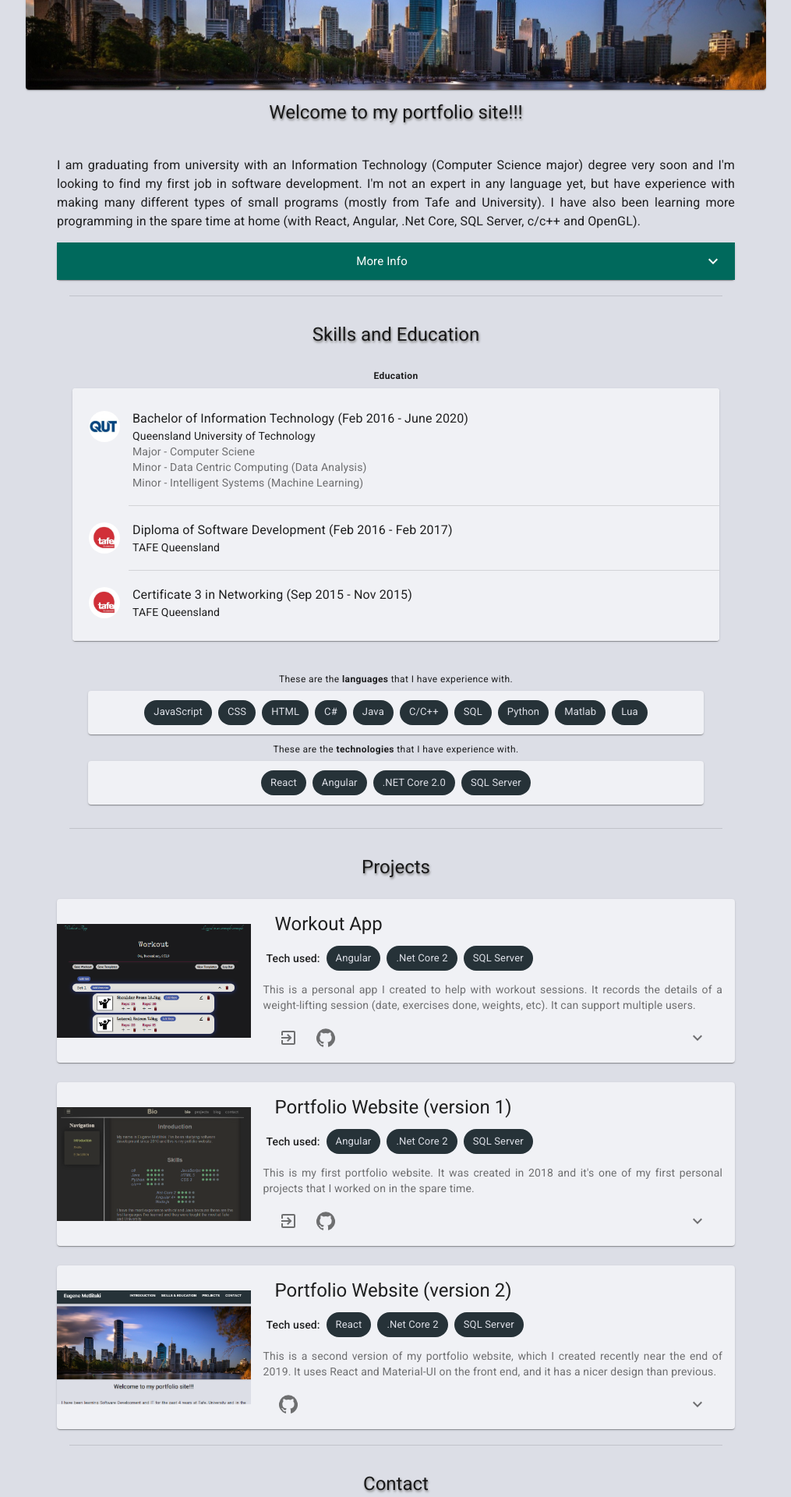
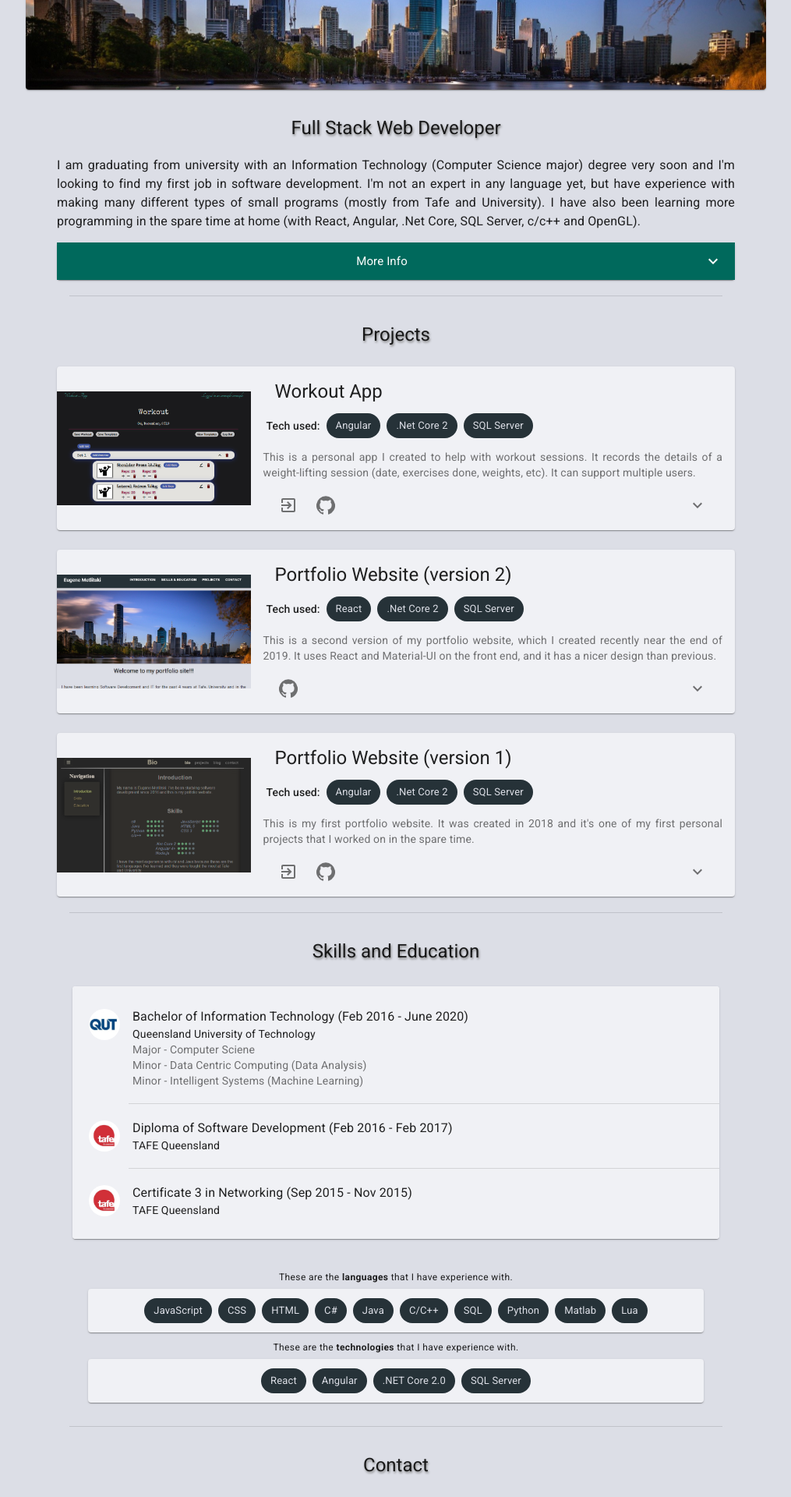
Before and after one commit to EugeneMetlitski/Portfolio-v2, a React (Create React App) app: page / in a window 1280 px wide. Shown: the part 260-2180 px from the top of the page at 78% size, without its empty margins (132-1147 px from the left). Built offline with nearby package versions, Linux system fonts and the light colour scheme.

Commit message:
Changed some of the layout, made it look better

```diff
--- a/package.json
+++ b/package.json
@@ -8,8 +8,7 @@
     "axios": "^0.19.0",
     "react": "^16.12.0",
     "react-dom": "^16.12.0",
-    "react-scripts": "3.2.0",
-    "typeface-roboto": "0.0.75",
+    "react-scripts": "3.3.0",
     "typescript": "^3.7.2"
   },
   "homepage": "portfolio-site-v2",
--- a/src/components/App.js
+++ b/src/components/App.js
@@ -26,11 +26,11 @@ export default function App() {
           <Introduction />
           <br /><Divider variant='middle' /><br id="skillsAndEducation-anchor" />
 
+          <Projects />
+          <br /><Divider variant='middle' /><br id="contact-anchor" />
+
           <SkillsAndEducation />
           <br /><Divider variant='middle' /><br id="projects-anchor" />
-
-          <Projects />
-          <br /><Divider variant='middle' /><br id="contact-anchor" />
 
           <Contact />
         </div>
@@ -53,6 +53,6 @@ const useStyles = makeStyles({
   },
   content: {
     textAlign: 'justify',
-    margin: '40px',
+    margin: '20px 40px 40px 40px',
   },
 });
--- a/src/components/elements/Project.js
+++ b/src/components/elements/Project.js
@@ -31,12 +31,14 @@ export default function Projects(props) {
     <Card className={classes.container}>
       <div className={classes.card}>
         <CardActionArea className={classes.pictureContainer}>
+          <a href={props.appLink} target="_blank" rel="noopener noreferrer">
             <CardMedia
               className={classes.picture}
               style={{paddingTop: props.paddingTop}}
               image={props.image}
               title={props.imageTitle}
             />
+          </a>
         </CardActionArea>
 
         <div className={classes.cardContentContainer}>
--- a/src/components/sections/Banner.js
+++ b/src/components/sections/Banner.js
@@ -27,7 +27,8 @@ export default function Banner() {
       </Card>
 
       <div id="introduction-anchor"></div>
-      <SectionTitle title="Welcome to my portfolio site!!!" />
+      <br />
+      <SectionTitle title="Full Stack Web Developer"/>
 
     </React.Fragment>
   );
--- a/src/components/sections/Introduction.js
+++ b/src/components/sections/Introduction.js
@@ -80,6 +80,9 @@ const useStyles = makeStyles(theme => ({
   expansionPanelSummary: {
     background: '#00695c',
     color: 'white',
+    "&:hover": {
+      background: "#00796b"
+    },
   },
   expansionButton: {
     color: 'white',
--- a/src/components/sections/Projects.js
+++ b/src/components/sections/Projects.js
@@ -53,6 +53,34 @@ export default function Projects() {
       </Project>
 
       <Project
+        title="Portfolio Website (version 2)"
+        image={ImgPortfolioV2}
+        imageTitle="Portfolio Project v2"
+        technologies={['React', '.Net Core 2', 'SQL Server']}
+        github='https://github.com/EugeneMetlitski/Portfolio-v2'
+        introduction={`
+          This is a second version of my portfolio website, which I created
+          recently near the end of 2019. It uses React and Material-UI on
+          the front end, and it has a nicer design than previous.
+        `}
+        paddingTop='59%'
+      >
+        <Typography paragraph>
+          The source code for the front-end portion of this application is
+          in my public GitHub repository.
+        </Typography>
+        <Typography paragraph>
+          The back-end is the same as the back-end for version 1 of my
+          portfolio site. It is created with .Net Core 2. It uses SQL
+          Server as the database to store any messages sent through the
+          "Contact" section.
+        </Typography>
+        <Typography>
+          This website and the database are hosted in Azure.
+        </Typography>
+      </Project>
+
+      <Project
         title="Portfolio Website (version 1)"
         image={ImgPortfolioV1}
         imageTitle="Portfolio Project v2"
@@ -85,70 +113,6 @@ export default function Projects() {
         </Typography>
       </Project>
 
-      <Project
-        title="Portfolio Website (version 2)"
-        image={ImgPortfolioV2}
-        imageTitle="Portfolio Project v2"
-        technologies={['React', '.Net Core 2', 'SQL Server']}
-        github='https://github.com/EugeneMetlitski/Portfolio-v2'
-        introduction={`
-          This is a second version of my portfolio website, which I created
-          recently near the end of 2019. It uses React and Material-UI on
-          the front end, and it has a nicer design than previous.
-        `}
-        paddingTop='59%'
-      >
-        <Typography paragraph>
-          The source code for the front-end portion of this application is
-          in my public GitHub repository.
-        </Typography>
-        <Typography paragraph>
-          The back-end is the same as the back-end for version 1 of my
-          portfolio site. It is created with .Net Core 2. It uses SQL
-          Server as the database to store any messages sent through the
-          "Contact" section.
-        </Typography>
-        <Typography>
-          This website and the database are hosted in Azure.
-        </Typography>
-      </Project>
-
-      {/* <Project
-        title="Platformer Game"
-        image={TitleImage}
-        imageTitle="Platformer Game Project"
-        introduction={`
-          This impressive paella is a perfect party dish and a fun meal to cook
-          together with your guests. Add 1 cup of frozen peas along with the
-          mussels, if you like.
-        `}
-        paddingTop='56.25%'
-      >
-        <Typography paragraph>Method:</Typography>
-        <Typography paragraph>
-          Heat 1/2 cup of the broth in a pot until simmering, add saffron and set aside for 10
-          minutes.
-        </Typography>
-        <Typography paragraph>
-          Heat oil in a (14- to 16-inch) paella pan or a large, deep skillet over medium-high
-          heat. Add chicken, shrimp and chorizo, and cook, stirring occasionally until lightly
-          browned, 6 to 8 minutes. Transfer shrimp to a large plate and set aside, leaving chicken
-          and chorizo in the pan. Add pimentón, bay leaves, garlic, tomatoes, onion, salt and
-          pepper, and cook, stirring often until thickened and fragrant, about 10 minutes. Add
-          saffron broth and remaining 4 1/2 cups chicken broth; bring to a boil.
-        </Typography>
-        <Typography paragraph>
-          Add rice and stir very gently to distribute. Top with artichokes and peppers, and cook
-          without stirring, until most of the liquid is absorbed, 15 to 18 minutes. Reduce heat to
-          medium-low, add reserved shrimp and mussels, tucking them down into the rice, and cook
-          again without stirring, until mussels have opened and rice is just tender, 5 to 7
-          minutes more. (Discard any mussels that don’t open.)
-        </Typography>
-        <Typography>
-          Set aside off of the heat to let rest for 10 minutes, and then serve.
-        </Typography>
-      </Project> */}
-
     </React.Fragment>
   );
 }
--- a/src/components/sections/SkillsAndEducation.js
+++ b/src/components/sections/SkillsAndEducation.js
@@ -25,9 +25,9 @@ export default function SkillsAndEducation() {
 
       {/* EDUCATION LIST */}
       <br />
-      <Typography className={classes.caption} variant="caption" display="block" gutterBottom>
+      {/* <Typography className={classes.caption} variant="caption" display="block" gutterBottom>
         <b>Education</b>
-      </Typography>
+      </Typography> */}
       <Paper className={classes.education}>
         <List className={classes.educationList}>
           <ListItem className={classes.educationItem} alignItems="flex-start">
```
Also changed, not shown: 1 other file (tests, documents, lock files or other folders). Lines whose indentation alone changed are shown as unchanged.
